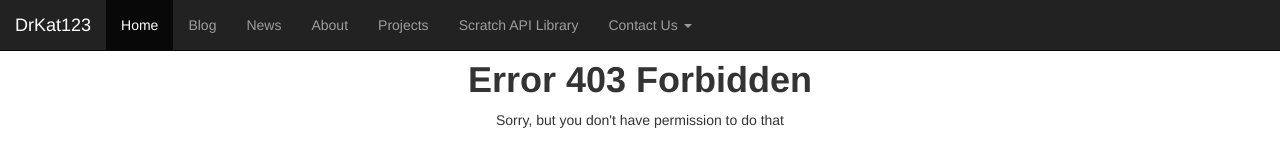
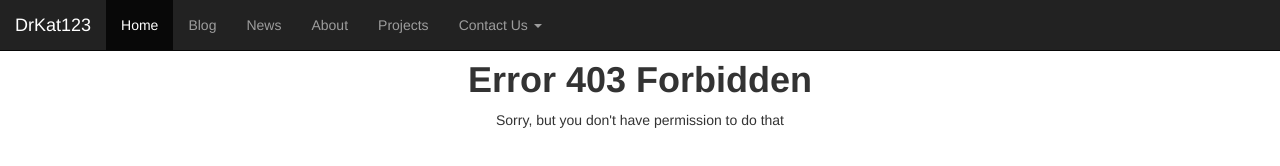
Before and after one commit to gitter-badger/drkat123.github.io, a plain HTML site: page 403.html in a window 1280 px wide. Drawn offline with nearby package versions, Linux system fonts and the light colour scheme.

Commit message:
Update 403.html

```diff
--- a/403.html
+++ b/403.html
@@ -39,8 +39,7 @@
         					<li><a href="../news.html" data-toggle="tooltip" data-placement="bottom" title="News about this website">News</a></li>
         					<li><a href="../about.html" data-toggle="tooltip" data-placement="bottom" title="About me">About</a></li>
         					<li><a href="../projects.html" data-toggle="tooltip" data-placement="bottom" title="My works">Projects</a></li>
-        					<li><a href="../scratchapi.html" data-toggle="tooltip" data-placement="bottom" title="About me">Scratch API Library</a></li>
-        					<li class="dropdown">
+              					<li class="dropdown">
           						<a class="dropdown-toggle" data-toggle="dropdown" href="#">Contact Us
           						<span class="caret"></span></a>
           						<ul class="dropdown-menu">
```
